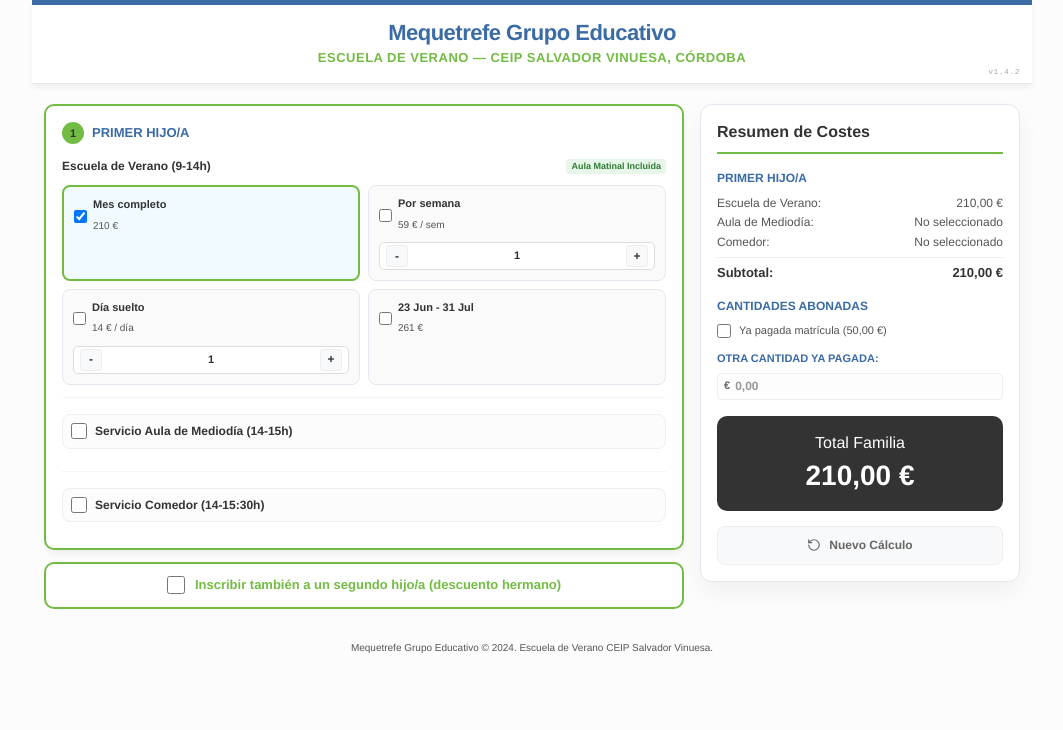
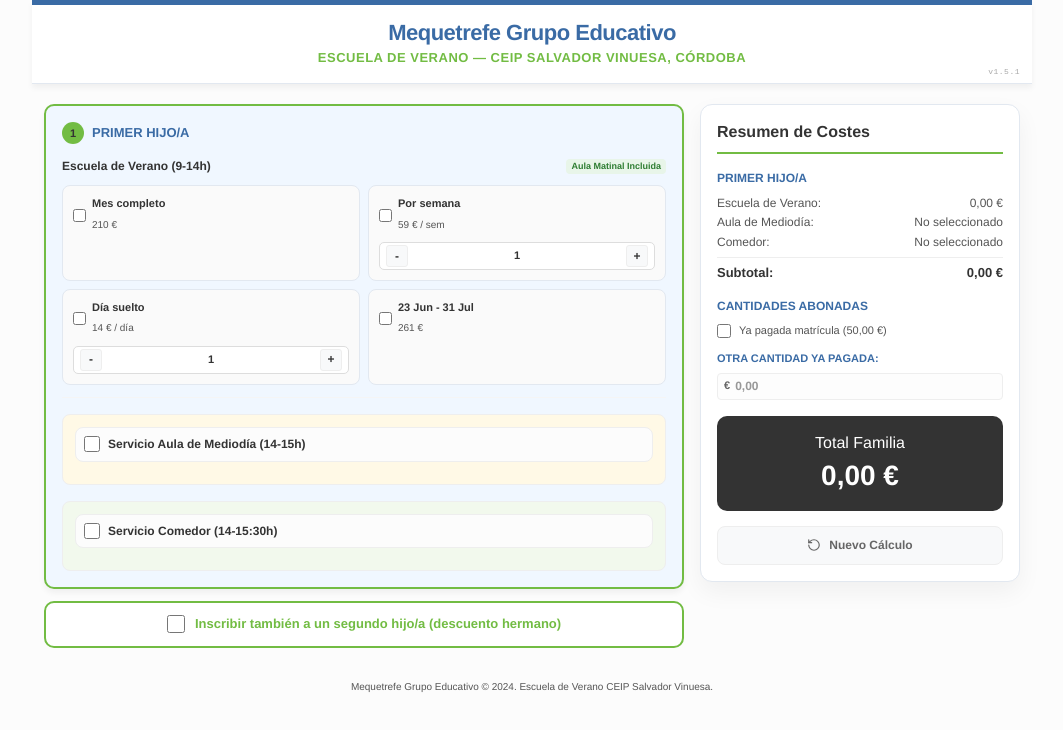
Before and after one commit to rafaeldlfuente-del/EV2026Mequetrefe, a React (Vite) app: page / in a window 1280 px wide. Shown: the top 730 px of the page, without its empty margins (108-1171 px from the left). Built offline with nearby package versions, Linux system fonts and the light colour scheme.

Commit message:
feat: Update version and add background colors
Update version tag in index.html and introduce specific background colors for child sections (Aula Matinal, Extraescolares, Comedor) to improve visual differentiation. Also, update the service worker cache name.

```diff
--- a/index.html
+++ b/index.html
@@ -153,6 +153,10 @@
             border: 2px solid var(--border);
             transition: all 0.3s ease;
         }
+
+        .section-ev { background-color: #f0f7ff; }
+        .section-am { background-color: #fff9e6; }
+        .section-c { background-color: #f2f9ed; }
 
         .child-section.active {
             border-color: var(--secondary);
@@ -517,13 +521,13 @@
     <header>
         <div class="brand-name">Mequetrefe Grupo Educativo</div>
         <div class="subtitle">Escuela de Verano — CEIP Salvador Vinuesa, Córdoba</div>
-        <div class="version-tag">v1.4.2</div>
+        <div class="version-tag">v1.5.1</div>
     </header>
 
     <div class="main-layout">
         <div class="forms-column">
             <!-- HIJO 1 -->
-            <div class="child-section active" id="child1Section">
+            <div class="child-section active section-ev" id="child1Section">
                 <h2 class="child-title"><span>1</span> Primer hijo/a</h2>
 
                 <div class="form-group">
@@ -534,7 +538,7 @@
                     <div class="radio-grid">
                         <div class="option-card" id="card_ev1_mes" onclick="selectOption('ev1', 'mes')">
                             <div class="option-header">
-                                <input type="checkbox" id="ev1_mes" value="mes" checked onchange="calculate()" onclick="event.stopPropagation()">
+                                <input type="checkbox" id="ev1_mes" value="mes" onchange="calculate()" onclick="event.stopPropagation()">
                                 <div class="option-info">
                                     <span class="option-name">Mes completo</span>
                                     <span class="option-price">210 €</span>
@@ -581,7 +585,7 @@
                     </div>
                 </div>
 
-                <div class="form-group">
+                <div class="form-group section-am" style="padding: 12px; border-radius: 8px; border: 1px solid #eee;">
                     <label class="checkbox-row" onclick="event.stopPropagation();">
                         <input type="checkbox" id="am1_active" onchange="calculate()">
                         <span>Servicio Aula de Mediodía (14-15h)</span>
@@ -589,7 +593,7 @@
                     <div class="radio-grid" id="am1_options">
                         <div class="option-card" id="card_am1_mes" onclick="selectOption('am1', 'mes')">
                             <div class="option-header">
-                                <input type="checkbox" id="am1_mes" value="mes" checked onchange="calculate()" onclick="event.stopPropagation()">
+                                <input type="checkbox" id="am1_mes" value="mes" onchange="calculate()" onclick="event.stopPropagation()">
                                 <div class="option-info">
                                     <span class="option-name">Mes</span>
                                     <span class="option-price">40 €</span>
@@ -622,7 +626,7 @@
                     </div>
                 </div>
 
-                <div class="form-group">
+                <div class="form-group section-c" style="padding: 12px; border-radius: 8px; border: 1px solid #eee;">
                     <label class="checkbox-row" onclick="event.stopPropagation();">
                         <input type="checkbox" id="c1_active" onchange="calculate()">
                         <span>Servicio Comedor (14-15:30h)</span>
@@ -630,7 +634,7 @@
                     <div class="radio-grid" id="c1_options">
                         <div class="option-card" id="card_c1_mes" onclick="selectOption('c1', 'mes')">
                             <div class="option-header">
-                                <input type="checkbox" id="c1_mes" value="mes" checked onchange="calculate()" onclick="event.stopPropagation()">
+                                <input type="checkbox" id="c1_mes" value="mes" onchange="calculate()" onclick="event.stopPropagation()">
                                 <div class="option-info">
                                     <span class="option-name">Mes</span>
                                     <span class="option-price">175 €</span>
@@ -684,7 +688,7 @@
             </label>
 
             <!-- HIJO 2 -->
-            <div class="child-section hidden" id="child2Section">
+            <div class="child-section hidden section-ev" id="child2Section">
                 <h2 class="child-title"><span>2</span> Segundo hijo/a</h2>
 
                 <div class="form-group">
@@ -695,7 +699,7 @@
                     <div class="radio-grid">
                         <div class="option-card" id="card_ev2_mes" onclick="selectOption('ev2', 'mes')">
                             <div class="option-header">
-                                <input type="checkbox" id="ev2_mes" value="mes" checked onchange="calculate()" onclick="event.stopPropagation()">
+                                <input type="checkbox" id="ev2_mes" value="mes" onchange="calculate()" onclick="event.stopPropagation()">
                                 <div class="option-info">
                                     <span class="option-name">Mes completo</span>
                                     <span class="option-price">210 €</span>
@@ -742,7 +746,7 @@
                     </div>
                 </div>
 
-                <div class="form-group">
+                <div class="form-group section-am" style="padding: 12px; border-radius: 8px; border: 1px solid #eee;">
                     <label class="checkbox-row" onclick="event.stopPropagation();">
                         <input type="checkbox" id="am2_active" onchange="calculate()">
                         <span>Servicio Aula de Mediodía (14-15h)</span>
@@ -750,7 +754,7 @@
                     <div class="radio-grid" id="am2_options">
                         <div class="option-card" id="card_am2_mes" onclick="selectOption('am2', 'mes')">
                             <div class="option-header">
-                                <input type="checkbox" id="am2_mes" value="mes" checked onchange="calculate()" onclick="event.stopPropagation()">
+                                <input type="checkbox" id="am2_mes" value="mes" onchange="calculate()" onclick="event.stopPropagation()">
                                 <div class="option-info">
                                     <span class="option-name">Mes</span>
                                     <span class="option-price">40 €</span>
@@ -783,7 +787,7 @@
                     </div>
                 </div>
 
-                <div class="form-group">
+                <div class="form-group section-c" style="padding: 12px; border-radius: 8px; border: 1px solid #eee;">
                     <label class="checkbox-row" onclick="event.stopPropagation();">
                         <input type="checkbox" id="c2_active" onchange="calculate()">
                         <span>Servicio Comedor (14-15:30h)</span>
@@ -791,7 +795,7 @@
                     <div class="radio-grid" id="c2_options">
                         <div class="option-card" id="card_c2_mes" onclick="selectOption('c2', 'mes')">
                             <div class="option-header">
-                                <input type="checkbox" id="c2_mes" value="mes" checked onchange="calculate()" onclick="event.stopPropagation()">
+                                <input type="checkbox" id="c2_mes" value="mes" onchange="calculate()" onclick="event.stopPropagation()">
                                 <div class="option-info">
                                     <span class="option-name">Mes</span>
                                     <span class="option-price">175 €</span>
@@ -1081,7 +1085,8 @@
             const res_am2 = am2Active ? getMultiPrice('am2', 'am') : { total: 0, breakdown: [] };
             const res_c2 = c2Active ? getMultiPrice('c2', 'c') : { total: 0, breakdown: [] };
 
-            // Discount only applies to 'ev' entries that are NOT 'dia'
+            // El descuento de hermano (10%) solo se aplica a Escuela de Verano (ev2)
+            // y se EXCLUYEN explícitamente los Días Sueltos.
             const discountableTotal = res_ev2.discountableTotal;
             const discount = discountableTotal * DISCOUNT_RATE;
 
@@ -1124,11 +1129,9 @@
     });
 
     function resetForm() {
-        // Reset all checkboxes/radios
+        // Reset all checkboxes/radios/number inputs
         document.querySelectorAll('input').forEach(input => {
-            if (input.id === 'ev1_mes') {
-                input.checked = true;
-            } else if (input.type === 'number') {
+            if (input.type === 'number') {
                 input.value = '';
             } else {
                 input.checked = false;
--- a/public/sw.js
+++ b/public/sw.js
@@ -1,4 +1,4 @@
-const CACHE_NAME = 'mequetrefe-calc-v7';
+const CACHE_NAME = 'mequetrefe-calc-v9';
 const ASSETS = [
   './',
   './index.html',
```
